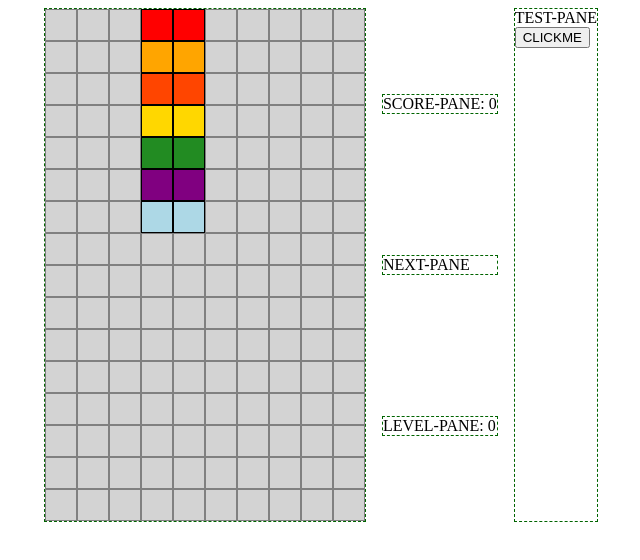
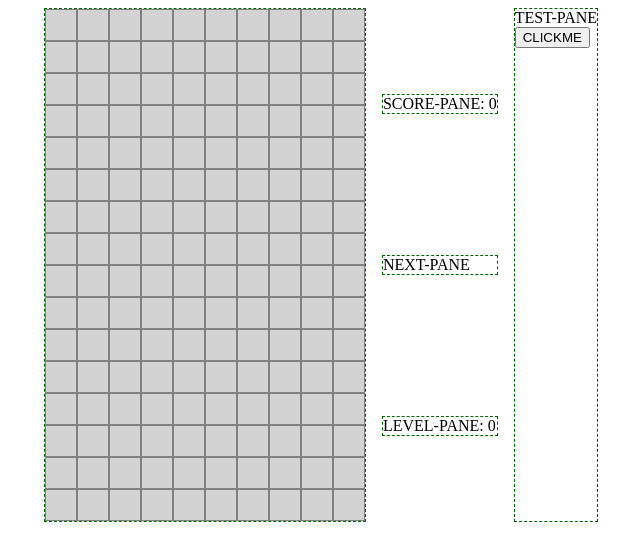
Before and after one commit to flntzr/tetrjs, a React app: page / in a window 1280 px wide. Shown: the top 560 px of the page, without its empty margins (319-959 px from the left). Built offline with nearby package versions, Linux system fonts and the light colour scheme.

Commit message:
Make grid initially empty

```diff
--- a/App.jsx
+++ b/App.jsx
@@ -18,13 +18,13 @@ class GameScene extends React.Component {
             score: 0,
             level: 0,
             grid: [
-                0, 0, 0, 1, 1, 0, 0, 0, 0, 0,
-                0, 0, 0, 2, 2, 0, 0, 0, 0, 0,
-                0, 0, 0, 3, 3, 0, 0, 0, 0, 0,
-                0, 0, 0, 4, 4, 0, 0, 0, 0, 0,
-                0, 0, 0, 5, 5, 0, 0, 0, 0, 0,
-                0, 0, 0, 6, 6, 0, 0, 0, 0, 0,
-                0, 0, 0, 7, 7, 0, 0, 0, 0, 0,
+                0, 0, 0, 0, 0, 0, 0, 0, 0, 0,
+                0, 0, 0, 0, 0, 0, 0, 0, 0, 0,
+                0, 0, 0, 0, 0, 0, 0, 0, 0, 0,
+                0, 0, 0, 0, 0, 0, 0, 0, 0, 0,
+                0, 0, 0, 0, 0, 0, 0, 0, 0, 0,
+                0, 0, 0, 0, 0, 0, 0, 0, 0, 0,
+                0, 0, 0, 0, 0, 0, 0, 0, 0, 0,
                 0, 0, 0, 0, 0, 0, 0, 0, 0, 0,
                 0, 0, 0, 0, 0, 0, 0, 0, 0, 0,
                 0, 0, 0, 0, 0, 0, 0, 0, 0, 0,
```
